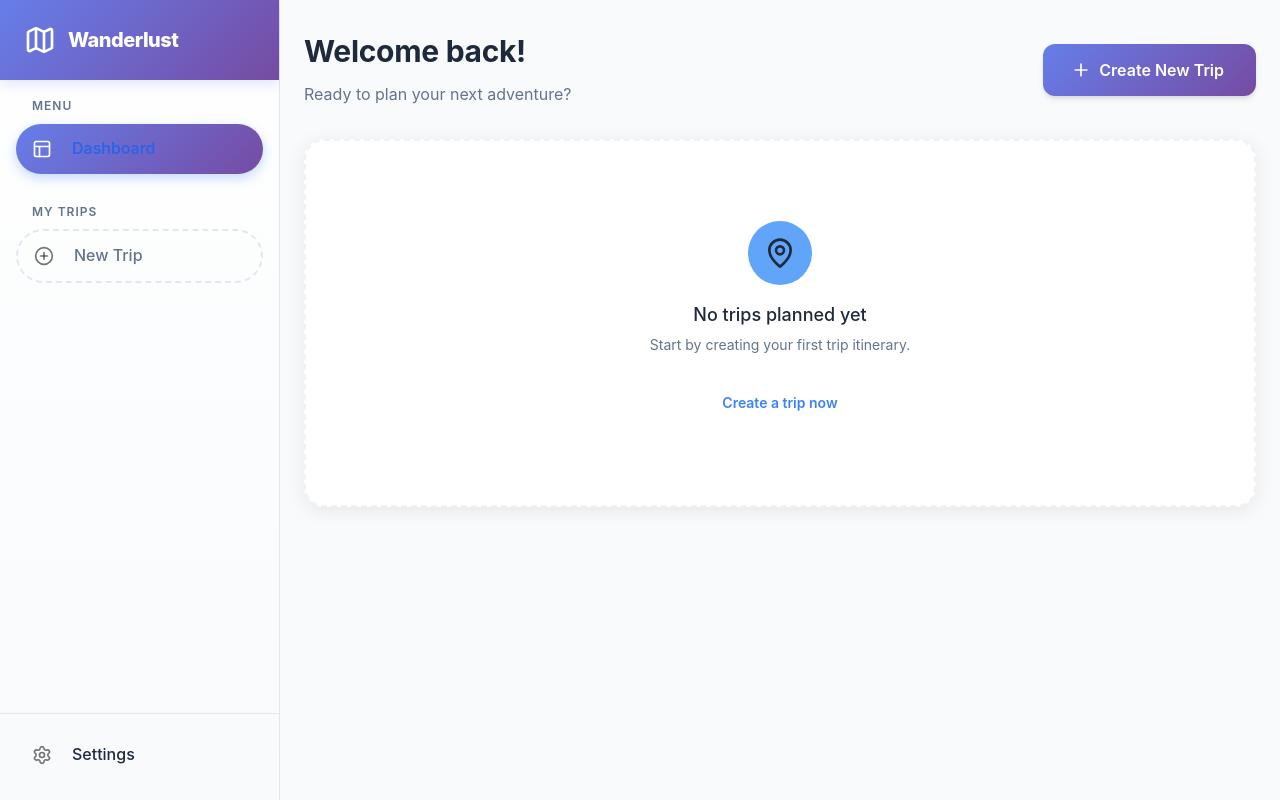
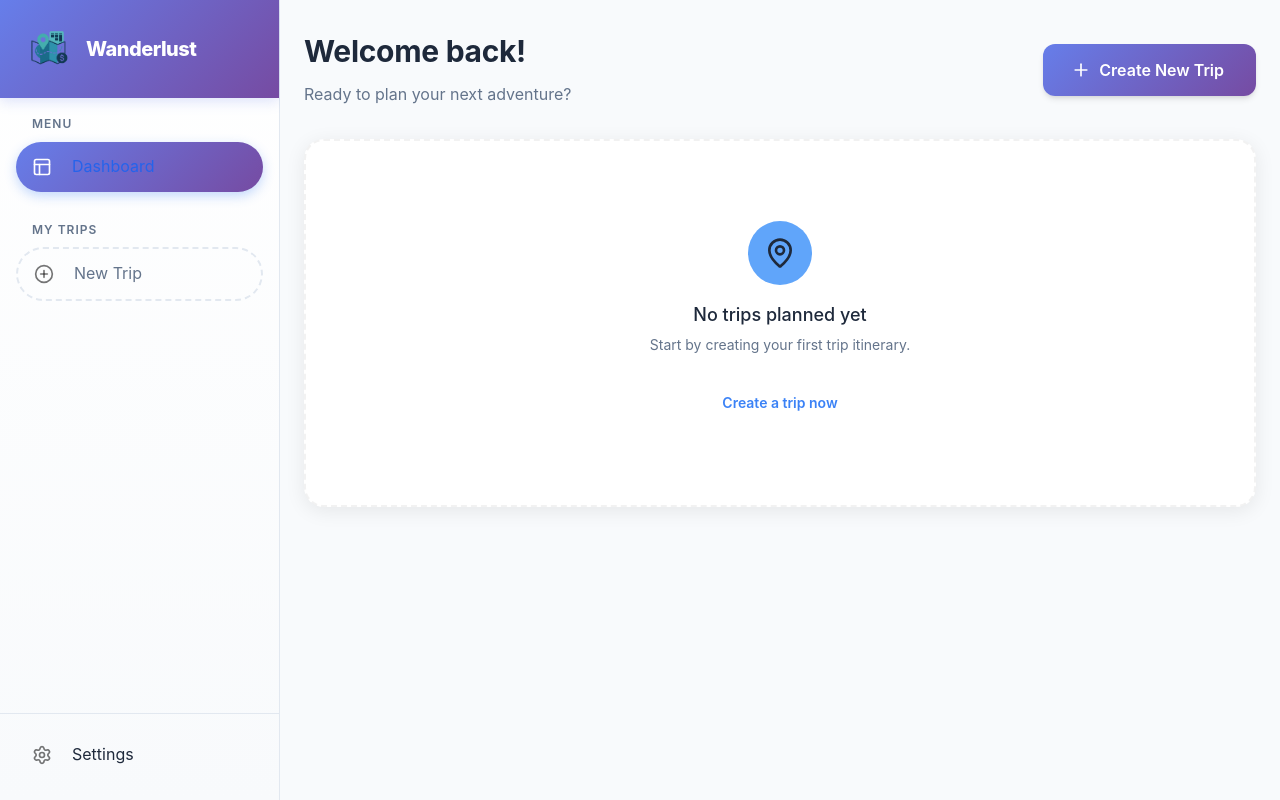
Before and after one commit to nhhien0417/wanderlust-planner, a React (Vite) app: page / in a window 1280 px wide. Built offline with nearby package versions, Linux system fonts and the light colour scheme.

Commit message:
Add create trip modal

```diff
--- a/src/components/Layout.tsx
+++ b/src/components/Layout.tsx
@@ -1,12 +1,16 @@
 import React from "react";
 import Box from "@mui/material/Box";
 import { Sidebar } from "./Sidebar";
+import { CreateTripModal } from "./CreateTripModal";
+import { useUIStore } from "../store/useUIStore";
 
 interface LayoutProps {
   children: React.ReactNode;
 }
 
 export const Layout: React.FC<LayoutProps> = ({ children }) => {
+  const { isCreateTripModalOpen, closeCreateTripModal } = useUIStore();
+
   return (
     <Box sx={{ display: "flex", height: "100vh", overflow: "hidden" }}>
       <Sidebar />
@@ -20,6 +24,10 @@ export const Layout: React.FC<LayoutProps> = ({ children }) => {
       >
         {children}
       </Box>
+      <CreateTripModal
+        isOpen={isCreateTripModalOpen}
+        onClose={closeCreateTripModal}
+      />
     </Box>
   );
 };
--- a/src/components/Sidebar.tsx
+++ b/src/components/Sidebar.tsx
@@ -6,11 +6,13 @@ import ListItemIcon from "@mui/material/ListItemIcon";
 import ListItemText from "@mui/material/ListItemText";
 import Typography from "@mui/material/Typography";
 import Divider from "@mui/material/Divider";
-import { Map, Layout, Calendar, Settings, PlusCircle } from "lucide-react";
+import { Layout, Calendar, Settings, PlusCircle } from "lucide-react";
 import { useTripStore } from "../store/useTripStore";
+import { useUIStore } from "../store/useUIStore";
 
 export const Sidebar = () => {
   const { activeTripId, setActiveTrip, trips } = useTripStore();
+  const { openCreateTripModal } = useUIStore();
 
   return (
     <Box
@@ -37,7 +39,14 @@ export const Sidebar = () => {
           boxShadow: "0 4px 12px rgba(102, 126, 234, 0.2)",
         }}
       >
-        <Map size={32} />
+        <Box
+          component="img"
+          src={"/src/assets/logo.png"}
+          sx={{
+            height: 50,
+            width: 50,
+          }}
+        />
         <Typography variant="h5" fontWeight="800" letterSpacing="-0.5px">
           Wanderlust
         </Typography>
@@ -80,10 +89,7 @@ export const Sidebar = () => {
               <ListItemIcon sx={{ minWidth: 40 }}>
                 <Layout size={20} />
               </ListItemIcon>
-              <ListItemText
-                primary="Dashboard"
-                primaryTypographyProps={{ fontWeight: 500 }}
-              />
+              <ListItemText primary="Dashboard" />
             </ListItemButton>
           </ListItem>
         </List>
@@ -124,19 +130,14 @@ export const Sidebar = () => {
                 <ListItemIcon sx={{ minWidth: 40 }}>
                   <Calendar size={20} />
                 </ListItemIcon>
-                <ListItemText
-                  primary={trip.name}
-                  primaryTypographyProps={{
-                    fontWeight: 500,
-                    noWrap: true,
-                  }}
-                />
+                <ListItemText primary={trip.name} />
               </ListItemButton>
             </ListItem>
           ))}
 
           <ListItem disablePadding sx={{ mt: 1 }}>
             <ListItemButton
+              onClick={openCreateTripModal}
               sx={{
                 borderRadius: 2,
                 border: "2px dashed",
@@ -152,10 +153,7 @@ export const Sidebar = () => {
               <ListItemIcon sx={{ minWidth: 40 }}>
                 <PlusCircle size={20} />
               </ListItemIcon>
-              <ListItemText
-                primary="New Trip"
-                primaryTypographyProps={{ fontWeight: 500 }}
-              />
+              <ListItemText primary="New Trip" />
             </ListItemButton>
           </ListItem>
         </List>
@@ -172,10 +170,7 @@ export const Sidebar = () => {
           <ListItemIcon sx={{ minWidth: 40 }}>
             <Settings size={20} />
           </ListItemIcon>
-          <ListItemText
-            primary="Settings"
-            primaryTypographyProps={{ fontWeight: 500 }}
-          />
+          <ListItemText primary="Settings" />
         </ListItemButton>
       </Box>
     </Box>
--- a/src/features/dashboard/Dashboard.tsx
+++ b/src/features/dashboard/Dashboard.tsx
@@ -1,4 +1,3 @@
-import { useState } from "react";
 import Box from "@mui/material/Box";
 import Container from "@mui/material/Container";
 import Typography from "@mui/material/Typography";
@@ -10,11 +9,11 @@ import CardActionArea from "@mui/material/CardActionArea";
 import Stack from "@mui/material/Stack";
 import { Plus, Calendar, MapPin } from "lucide-react";
 import { useTripStore } from "../../store/useTripStore";
-import { CreateTripModal } from "../../components/CreateTripModal";
+import { useUIStore } from "../../store/useUIStore";
 
 export const Dashboard = () => {
   const { trips, setActiveTrip } = useTripStore();
-  const [isModalOpen, setIsModalOpen] = useState(false);
+  const { openCreateTripModal } = useUIStore();
 
   return (
     <Container maxWidth="xl" sx={{ py: 4 }}>
@@ -39,7 +38,7 @@ export const Dashboard = () => {
           variant="contained"
           size="large"
           startIcon={<Plus size={20} />}
-          onClick={() => setIsModalOpen(true)}
+          onClick={openCreateTripModal}
           sx={{
             boxShadow: 3,
             "&:hover": { boxShadow: 6 },
@@ -83,7 +82,7 @@ export const Dashboard = () => {
           </Typography>
           <Button
             variant="text"
-            onClick={() => setIsModalOpen(true)}
+            onClick={openCreateTripModal}
             sx={{ fontWeight: 600 }}
           >
             Create a trip now
@@ -206,11 +205,6 @@ export const Dashboard = () => {
           ))}
         </Stack>
       )}
-
-      <CreateTripModal
-        isOpen={isModalOpen}
-        onClose={() => setIsModalOpen(false)}
-      />
     </Container>
   );
 };
--- /dev/null
+++ b/src/store/useUIStore.ts
@@ -0,0 +1,13 @@
+import { create } from "zustand";
+
+interface UIState {
+  isCreateTripModalOpen: boolean;
+  openCreateTripModal: () => void;
+  closeCreateTripModal: () => void;
+}
+
+export const useUIStore = create<UIState>((set) => ({
+  isCreateTripModalOpen: false,
+  openCreateTripModal: () => set({ isCreateTripModalOpen: true }),
+  closeCreateTripModal: () => set({ isCreateTripModalOpen: false }),
+}));
```
Also changed, not shown: src/features/trip/TripDetails.tsx (+9 -3 lines).
